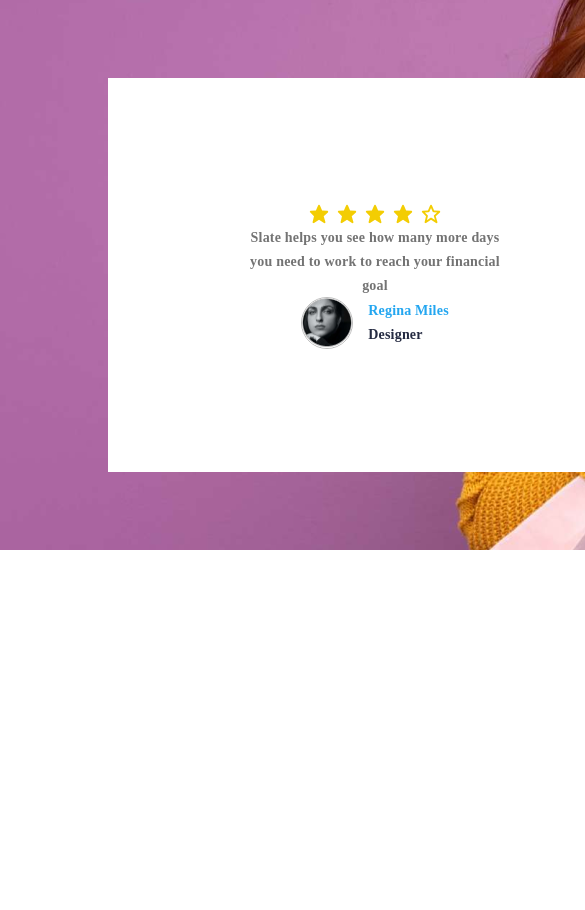
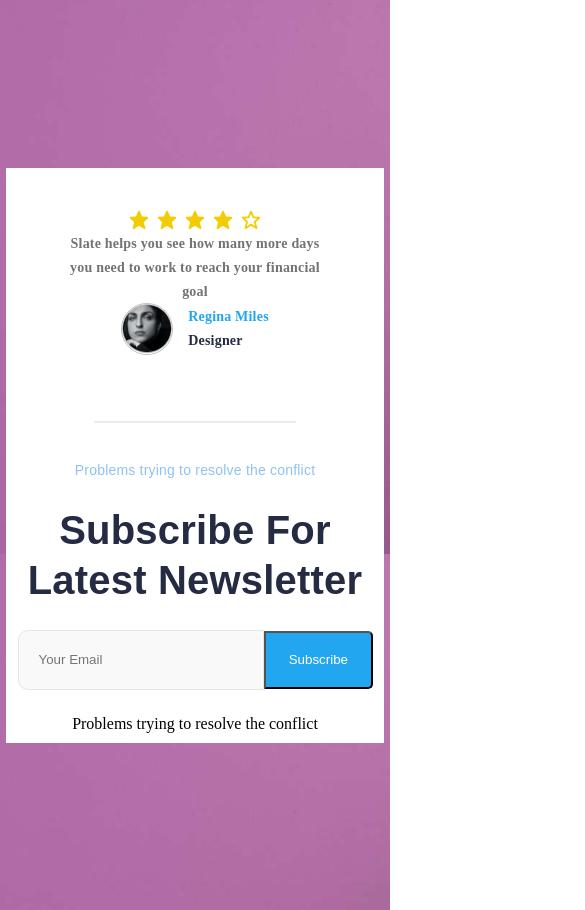
Before and after one commit to DemianJuarez/NewsletterContent, a plain HTML site: page index.html in a window 390 px wide. Shown: the top 910 px of the page, 585 px wide, since content can reach past the window. Before the commit the page ends 844 px from the top, so only its background shows below. Drawn offline with Linux system fonts and the light colour scheme.

Commit message:
finished

```diff
--- a/style.css
+++ b/style.css
@@ -2,6 +2,11 @@
   padding: 0;
   margin: 0;
 }
+body{
+    display: flex;
+    justify-content: center;
+
+  }
 .NewsletterWrap {
   width: 1440px;
   height: 550px;
@@ -158,3 +163,40 @@ background: #F9F9F9;
   border-radius: 0px 5px 5px 0px;
   color: white;
 }
+
+@media screen and (max-width: 768px) {
+
+  .NewsletterWrap {
+    display: flex;
+    justify-content: center;
+    align-items: center;
+    width: 414px;
+    height: 910px;
+  }
+  line {
+    width: 202px;
+    height: 2px;
+    background: #ececec;
+}
+  .Container{
+    width: 358px;
+    padding: 10px;
+    flex-direction: column;
+    align-items: center;
+    gap: 37px;
+  }
+  .col-md-5{
+    display: flex;
+    width: 359px;
+    flex-direction: column;
+    align-items: center;
+    gap: 28px;
+  }
+  .col-md-6{
+    display: flex;
+    width: 360px;
+    flex-direction: column;
+    align-items: center;
+    gap: 25px;
+  }
+}
```
